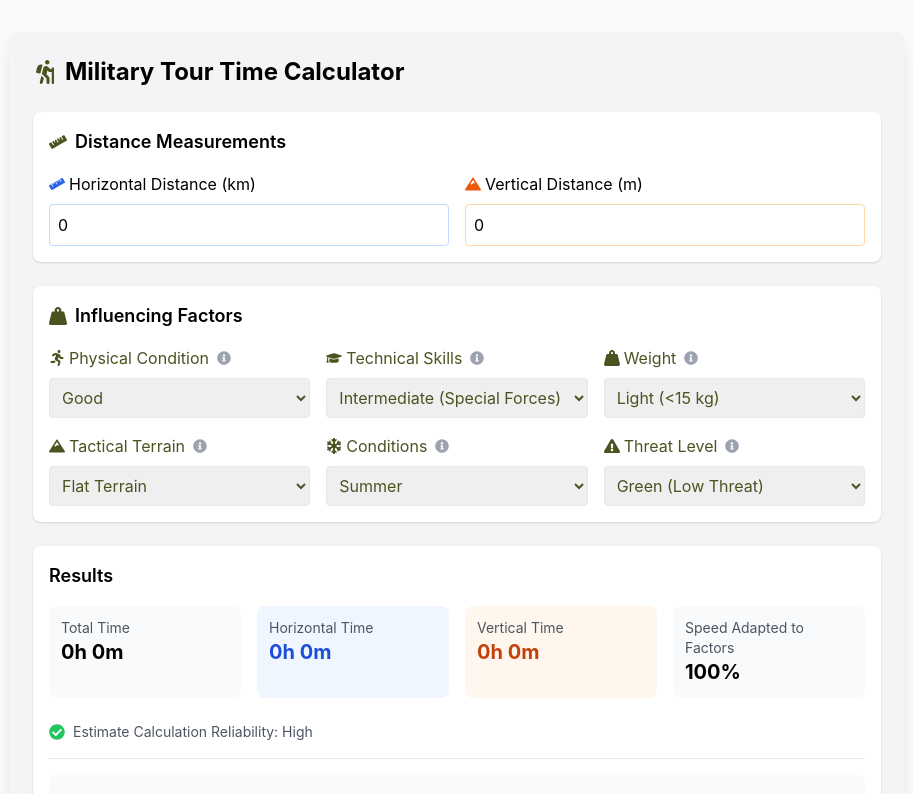
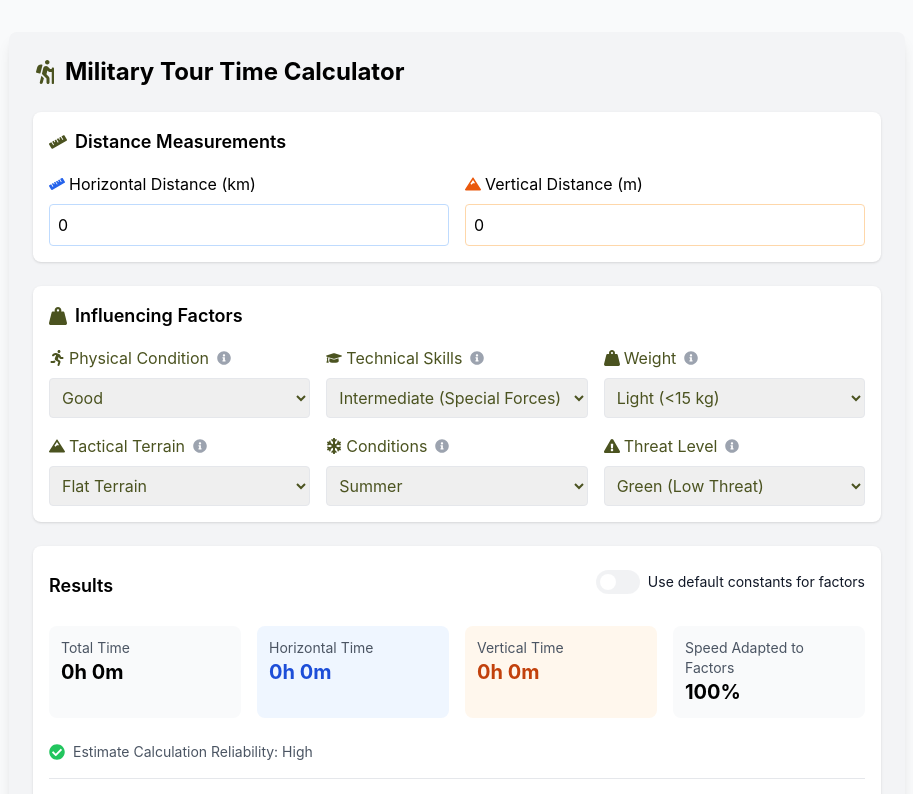
Before and after one commit to simonpythoud/military-tour-calculator, a React (Create React App) app: page / in a window 1280 px wide. Shown: the top 794 px of the page, without its empty margins (183-1096 px from the left). Built offline with nearby package versions, Linux system fonts and the light colour scheme.

Commit message:
Add constant toggle and improve use of constants

```diff
--- a/src/App.tsx
+++ b/src/App.tsx
@@ -8,7 +8,7 @@ import './App.css';
 const App: React.FC = () => {
   return (
     <LanguageProvider>
-      <div className="min-h-screen bg-gray-50 py-8">
+      <div className="min-h-screen bg-gray-50 py-8 pb-16">
         <ErrorBoundary>
           <TourCalculator />
         </ErrorBoundary>
--- /dev/null
+++ b/src/components/ConstantsToggle.tsx
@@ -0,0 +1,43 @@
+import React from 'react';
+import { useLanguage } from '../contexts/LanguageContext';
+
+interface ConstantsToggleProps {
+  useCustomFactorConstants: boolean;
+  setUseCustomFactorConstants: (value: boolean) => void;
+}
+
+const ConstantsToggle: React.FC<ConstantsToggleProps> = ({
+  useCustomFactorConstants,
+  setUseCustomFactorConstants,
+}) => {
+  const { t } = useLanguage();
+
+  return (
+    <div className="flex items-center gap-2 text-sm font-normal mb-4">
+      <button
+        onClick={() => setUseCustomFactorConstants(!useCustomFactorConstants)}
+        className={`relative inline-flex h-6 w-11 items-center rounded-full transition-colors focus:outline-none focus:ring-0 focus:ring-military-green focus:ring-offset-0 ${
+          useCustomFactorConstants ? 'bg-military-green' : 'bg-gray-200'
+        } ${!localStorage.getItem('customConstants') ? 'opacity-50 cursor-not-allowed' : ''}`}
+        disabled={!localStorage.getItem('customConstants')}
+      >
+        <span
+          className={`${
+            useCustomFactorConstants ? 'translate-x-6' : 'translate-x-1'
+          } inline-block h-4 w-4 transform rounded-full bg-white transition-transform`}
+        />
+      </button>
+      <span
+        className={`${
+          useCustomFactorConstants ? 'text-military-green font-bold' : 'text-gray-900'
+        }`}
+      >
+        {useCustomFactorConstants
+          ? t('useCustomFactorConstants')
+          : t('useDefaultFactorConstants')}
+      </span>
+    </div>
+  );
+};
+
+export default ConstantsToggle;
--- a/src/components/TourCalculator.tsx
+++ b/src/components/TourCalculator.tsx
@@ -1,6 +1,6 @@
 import React, { useState, useEffect } from 'react';
 import { TourInputs } from '../types';
-import { calculateTourTime } from '../utils/calculateTime';
+import { calculateTourTime, getConstants } from '../utils/calculateTime';
 import {
   FaRuler,
   FaMountain,
@@ -20,6 +20,7 @@ import TacticalTourFactors from './TacticalTourFactors';
 import { validateConstants } from '../utils/manageConstants';
 import { toast } from 'react-toastify';
 import TacticalFactorsDisplay from './TacticalFactorsDisplay';
+import ConstantsToggle from './ConstantsToggle';
 
 const TourCalculator: React.FC = () => {
   const { t } = useLanguage();
@@ -35,12 +36,25 @@ const TourCalculator: React.FC = () => {
   });
   const [calculationName, setCalculationName] = useState('');
   const [savedCalculations, setSavedCalculations] = useState<string[]>([]);
-  // const [useCustomFactorConstants, setUseCustomFactorConstants] = useState(true);
+  const [useCustomFactorConstants, setUseCustomFactorConstants] = useState(false);
+
+  const tacticalConstants = getConstants(useCustomFactorConstants);
 
   useEffect(() => {
     const saved = localStorage.getItem('savedCalculations') || '{}';
     const calculations = JSON.parse(saved);
     setSavedCalculations(Object.keys(calculations));
+  }, []);
+
+  useEffect(() => {
+    const customConstants = localStorage.getItem('customConstants');
+    if (customConstants) {
+      console.log('Currently loaded custom constants:', JSON.parse(customConstants));
+      setUseCustomFactorConstants(true);
+    } else {
+      console.log('No custom constants found in localStorage');
+      setUseCustomFactorConstants(false);
+    }
   }, []);
 
   const {
@@ -49,7 +63,7 @@ const TourCalculator: React.FC = () => {
     verticalHours,
     multiplier,
     reliabilityFactor,
-  } = calculateTourTime(inputs, false); //, useCustomFactorConstants);
+  } = calculateTourTime(inputs, useCustomFactorConstants);
 
   const formatTime = (hours: number): string => {
     const h = Math.floor(hours);
@@ -60,7 +74,7 @@ const TourCalculator: React.FC = () => {
   const performanceData = calculatePerformanceOverTime(
     inputs,
     totalHours,
-    false //, useCustomFactorConstants
+    useCustomFactorConstants
   );
 
   const handleSave = () => {
@@ -85,14 +99,14 @@ const TourCalculator: React.FC = () => {
     setSavedCalculations(Object.keys(saved));
   };
 
-  const handleDownloadDefaultConstants = () => {
-    const link = document.createElement('a');
-    link.href = '/tour-calculator-constants-default.json';
-    link.download = 'tour-calculator-constants-default.json';
-    document.body.appendChild(link);
-    link.click();
-    document.body.removeChild(link);
-  };
+  // const handleDownloadDefaultConstants = () => {
+  //   const link = document.createElement('a');
+  //   link.href = '/tour-calculator-constants-default.json';
+  //   link.download = 'tour-calculator-constants-default.json';
+  //   document.body.appendChild(link);
+  //   link.click();
+  //   document.body.removeChild(link);
+  // };
 
   const handleConstantsUpload = async (
     event: React.ChangeEvent<HTMLInputElement>
@@ -104,26 +118,35 @@ const TourCalculator: React.FC = () => {
       const text = await file.text();
       const constants = JSON.parse(text);
 
+      console.log('Uploaded constants:', constants);
+      console.log('Constants structure:', JSON.stringify(constants, null, 2)); // Pretty print
+
       // Validate the constants structure
       if (!validateConstants(constants)) {
+        console.log('Constants validation failed');
         toast.error(t('invalidFormat'));
         return;
       }
 
       // Save to localStorage
       localStorage.setItem('customConstants', JSON.stringify(constants));
+      console.log('Constants saved to localStorage');
+      const savedConstants = localStorage.getItem('customConstants');
+      console.log('Verified saved constants:', JSON.parse(savedConstants || '{}'));
+
       toast.success(t('constantsUpdated'));
 
       // Reload the page to apply new constants
       window.location.reload();
     } catch (error) {
+      console.error('Error processing constants:', error);
       toast.error(t('invalidFormat'));
     }
   };
 
   const handleResetConstants = () => {
     localStorage.removeItem('customConstants');
-    window.location.reload(); // Reload to reset to default constants
+    window.location.reload();
   };
 
   return (
@@ -190,35 +213,23 @@ const TourCalculator: React.FC = () => {
             {t('influencingFactors')}
           </div>
         </div>
-        {/*
-        <div className="flex items-center gap-2 text-sm font-normal mb-4">
-          // TODO: Replace this component by a "Use custom factors constants"
-          <button
-            onClick={() => setUseCustomFactorConstants(!useCustomFactorConstants)}
-            className={`relative inline-flex h-6 w-11 items-center rounded-full transition-colors focus:outline-none focus:ring-0 focus:ring-military-green focus:ring-offset-0 ${useCustomFactorConstants ? 'bg-military-green' : 'bg-gray-200'}`}
-          >
-            <span
-              className={`${useCustomFactorConstants ? 'translate-x-6' : 'translate-x-1'
-                } inline-block h-4 w-4 transform rounded-full bg-white transition-transform`}
-            />
-          </button>
-
-          /* <span
-            className={`${useCustomFactorConstants ? 'text-military-green font-bold' : 'text-gray-900'}`}
-          >
-            {useCustomFactorConstants
-              ? t('useCustomFactorConstants')
-              : t('useStandardFactors')}
-          </span>
-        </div> */}
         <TacticalTourFactors inputs={inputs} setInputs={setInputs} />
       </div>
 
       {/* Results Section */}
       <div className="bg-white p-3 sm:p-4 rounded-lg shadow">
-        <h2 className="text-base sm:text-lg font-semibold mb-3 sm:mb-4">
-          Results
-        </h2>
+        <div className="flex flex-col sm:flex-row sm:items-center sm:justify-between gap-2 mb-3 sm:mb-4">
+          <h2 className="text-base sm:text-lg font-semibold">
+            {t('results')}
+          </h2>
+          <div className="pt-2">
+            <ConstantsToggle
+              useCustomFactorConstants={useCustomFactorConstants}
+              setUseCustomFactorConstants={setUseCustomFactorConstants}
+            />
+          </div>
+        </div>
+
         <div className="grid grid-cols-2 lg:grid-cols-4 gap-2 sm:gap-4 mb-4 sm:mb-6">
           <div className="p-2 sm:p-3 bg-gray-50 rounded-lg">
             <div className="text-xs sm:text-sm text-gray-600">
@@ -257,7 +268,7 @@ const TourCalculator: React.FC = () => {
         </div>
 
         <div className="mb-4 border-b pb-4">
-          <ReliabilityIndicator reliability={reliabilityFactor} />
+            <ReliabilityIndicator reliability={reliabilityFactor} />
         </div>
 
         <div className="bg-gray-50 p-3 sm:p-4 rounded-lg">
@@ -265,17 +276,17 @@ const TourCalculator: React.FC = () => {
             {t('calculationMethod')}
           </h3>
           <ul className="list-disc list-inside space-y-1 text-xs sm:text-sm">
-            <li>{t('baseHorizontalSpeed')}: 4 km/h</li>
-            <li>{t('baseVerticalSpeed')}: 400 m/h</li>
+            <li>{t('baseHorizontalSpeed')}: {tacticalConstants.BASE_SPEEDS.HORIZONTAL} km/h</li>
+            <li>{t('baseVerticalSpeed')}: {tacticalConstants.BASE_SPEEDS.VERTICAL} m/h</li>
             <li>
               {t('currentMultiplier')}: {multiplier.toFixed(2)}
             </li>
             <li>
-              {t('horizontalCalculation')}: {inputs.horizontalDistance}km ÷ ({4}{' '}
+              {t('horizontalCalculation')}: {inputs.horizontalDistance}km ÷ ({tacticalConstants.BASE_SPEEDS.HORIZONTAL}{' '}
               × {multiplier.toFixed(2)})
             </li>
             <li>
-              {t('verticalCalculation')}: {inputs.verticalDistance}m ÷ ({400} ×{' '}
+              {t('verticalCalculation')}: {inputs.verticalDistance}m ÷ ({tacticalConstants.BASE_SPEEDS.VERTICAL} ×{' '}
               {multiplier.toFixed(2)})
             </li>
           </ul>
@@ -283,8 +294,8 @@ const TourCalculator: React.FC = () => {
 
         <TourDisclaimers
           totalHours={totalHours}
-          // dangerLevel={inputs.dangerLevel}
-          // terrain={inputs.terrain}
+        // dangerLevel={inputs.dangerLevel}
+        // terrain={inputs.terrain}
         />
       </div>
 
@@ -359,24 +370,21 @@ const TourCalculator: React.FC = () => {
         />
       </div>
 
-      {/* Constants Section - Changed to details to make it collapsible */}
       <details className="mt-6 p-4 bg-white rounded-lg shadow group">
         <summary className="text-xl font-bold mb-4 cursor-pointer flex items-center justify-between">
           {t('calculationConstants')}
           <FaChevronDown className="transform transition-transform duration-200 group-open:rotate-180 text-gray-600" />
         </summary>
 
-        <TacticalFactorsDisplay/>
+        <ConstantsToggle
+          useCustomFactorConstants={useCustomFactorConstants}
+          setUseCustomFactorConstants={setUseCustomFactorConstants}
+        />
 
-        <div className="flex justify-end gap-2 mt-4">
-          <button
-            onClick={handleDownloadDefaultConstants}
-            className="px-4 py-2 bg-blue-500 text-white rounded hover:bg-blue-600"
-          >
-            {t('downloadDefaultConstantsFile')}
-          </button>
-          { /* Hide this section until further development */}
-          {false && <div>
+        <TacticalFactorsDisplay tacticalConstants={tacticalConstants} />
+
+        <div className="space-y-4">
+          <div className="flex justify-end gap-2">
             <input
               type="file"
               accept=".json"
@@ -396,7 +404,16 @@ const TourCalculator: React.FC = () => {
             >
               {t('resetToDefault')}
             </button>
-          </div>}
+          </div>
+          <div className="text-right">
+            <a
+              href="/tour-calculator-constants-default.json"
+              download
+              className="text-blue-600 hover:text-blue-800 hover:underline"
+            >
+              {t('downloadDefaultConstantsFile')}
+            </a>
+          </div>
         </div>
       </details>
     </div>
--- a/src/translations/de.ts
+++ b/src/translations/de.ts
@@ -27,8 +27,8 @@ const germanTranslations = {
   verticalCalculation: 'Vertikale Berechnung',
 
   // Factors
-  useCustomFactorConstants: 'Benutzerdefinierte Faktoren verwenden',
-  useStandardFactors: 'Standardfaktoren verwenden',
+  useCustomFactorConstants: 'Benutzerdefinierte Konstanten für Faktoren verwenden',
+  useDefaultFactorConstants: 'Standardkonstanten für Faktoren verwenden',
 
   low: 'Niedrig',
   medium: 'Mittel',
--- a/src/translations/en.ts
+++ b/src/translations/en.ts
@@ -27,8 +27,8 @@ const englishTranslations = {
   verticalCalculation: 'Vertical calculation',
 
   // Factors
-  useCustomFactorConstants: 'Use custom factors',
-  useStandardFactors: 'Use standard factors',
+  useCustomFactorConstants: 'Use custom constants for factors',
+  useDefaultFactorConstants: 'Use default constants for factors',
 
   // Danger levels
   low: 'Low',
--- a/src/translations/fr.ts
+++ b/src/translations/fr.ts
@@ -27,8 +27,8 @@ const frenchTranslations = {
   verticalCalculation: 'Calcul vertical',
 
   // Factors
-  useCustomFactorConstants: 'Utiliser des facteurs personnalisés',
-  useStandardFactors: 'Utiliser les facteurs standard',
+  useCustomFactorConstants: 'Utiliser des constantes personnalisées pour les facteurs',
+  useDefaultFactorConstants: 'Utiliser les constantes standard pour les facteurs',
 
   low: 'Faible',
   medium: 'Moyen',
--- a/src/translations/it.ts
+++ b/src/translations/it.ts
@@ -27,8 +27,8 @@ const italianTranslations = {
   verticalCalculation: 'Calcolo verticale',
 
   // Factors
-  useCustomFactorConstants: 'Utilizzare fattori personalizzati',
-  useStandardFactors: 'Utilizzare i fattori standard',
+  useCustomFactorConstants: 'Usare costanti personalizzate per i fattori',
+  useDefaultFactorConstants: 'Usare costanti standard per i fattori',
 
   low: 'Basso',
   medium: 'Medio',
--- a/src/translations/rm.ts
+++ b/src/translations/rm.ts
@@ -27,8 +27,8 @@ const romanshTranslations = {
   verticalCalculation: 'Calculaziun verticala',
 
   // Factors
-  useCustomFactorConstants: 'Utilisar facturs personalisads',
-  useStandardFactors: 'Utilisar facturs standard',
+  useCustomFactorConstants: 'Utilisar constantas personalisadas per facturs',
+  useDefaultFactorConstants: 'Utilisar constantas standard per facturs',
 
   low: 'Bass',
   medium: 'Mesaun',
--- a/src/utils/calculatePerformance.ts
+++ b/src/utils/calculatePerformance.ts
@@ -11,7 +11,7 @@ export const calculatePerformanceOverTime = (
   totalHours: number,
   useCustomFactors: boolean
 ): PerformancePoint[] => {
-  const baseMultiplier = getFactorMultiplier(inputs);
+  const baseMultiplier = getFactorMultiplier(inputs, useCustomFactors);
   const points: PerformancePoint[] = [];
 
   // Calculate performance points for each hour
```
Also changed, not shown: src/components/TacticalFactorsDisplay.tsx (+28 -2 lines), src/utils/calculateTime.ts (+14 -12 lines).
